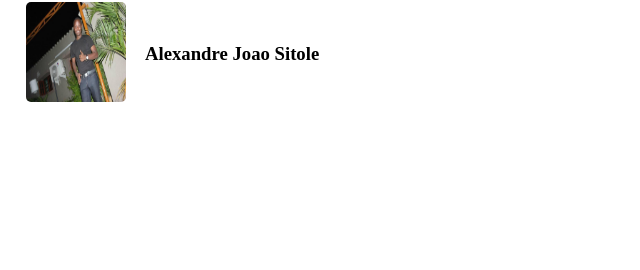
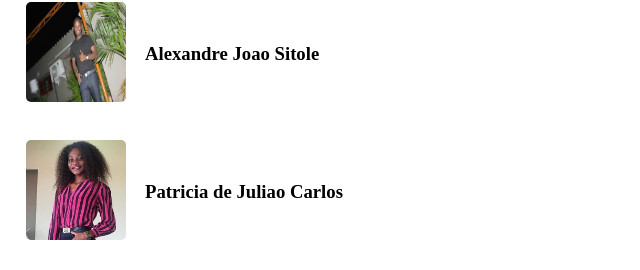
Before and after one commit to Alexandre-1994/demo_prova, a plain HTML site: page index.html in a window 1280 px wide. Shown: the part 773-1043 px from the top of the page, without its empty margins (0-640 px from the left). Before the commit the page ends 905 px from the top, so only its background shows below. Drawn offline with Linux system fonts and the light colour scheme.

Commit message:
Patricia de Juliao Carlos

```diff
--- a/index.html
+++ b/index.html
@@ -42,7 +42,11 @@
 		<tr>
 			<td><img src="images/alexandre.jpg"></td>
 			<td><h3>Alexandre Joao Sitole</h3></td>
+		<tr>
+			<td><img src="images/pjc1.jpg"></td>
+			<td><h3>Patricia de Juliao Carlos</h3></td>
 		</tr>
+	</tr>
 		</tbody>
 	</table>
 </body>
```
Also changed, not shown: images/pjc1.jpg (added).
